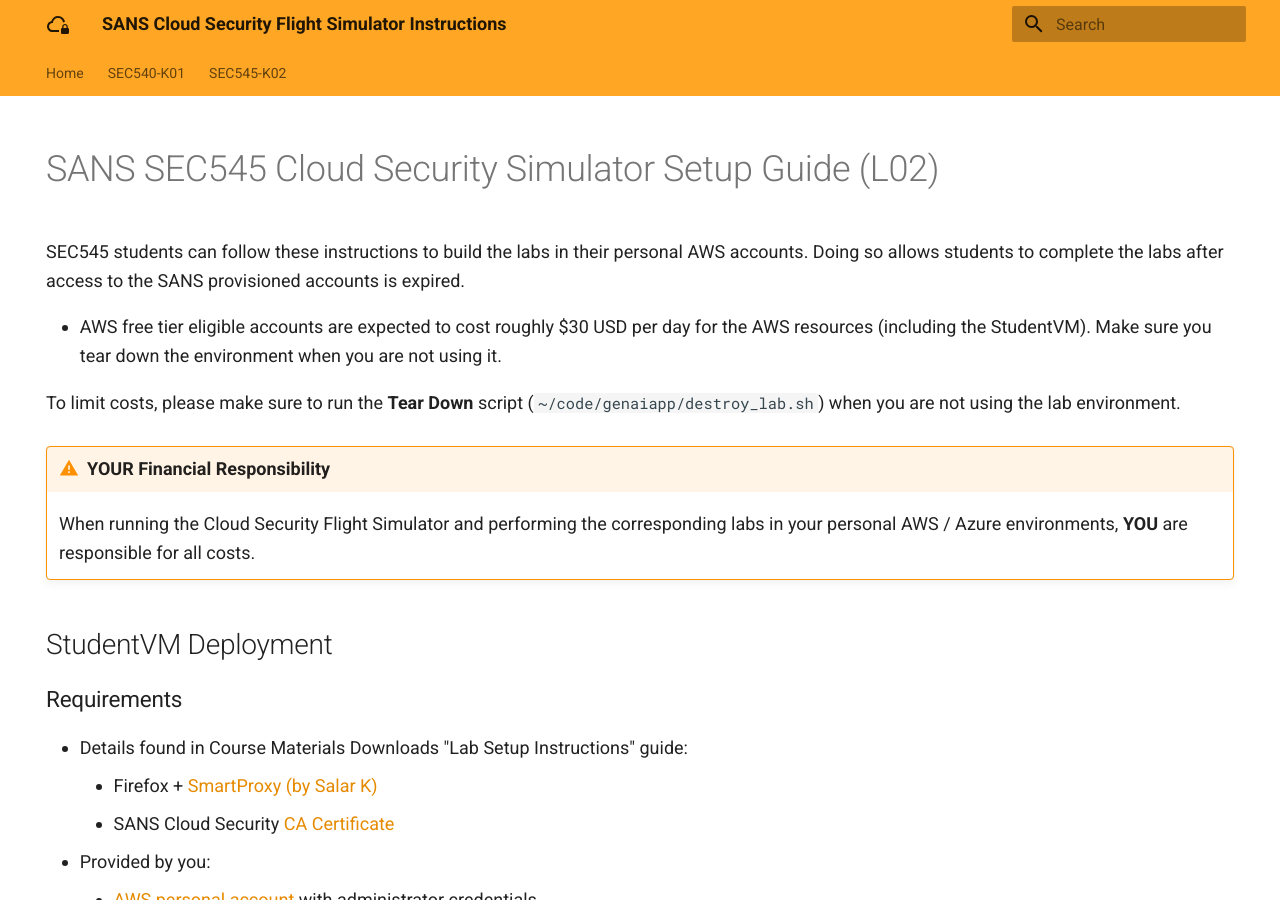
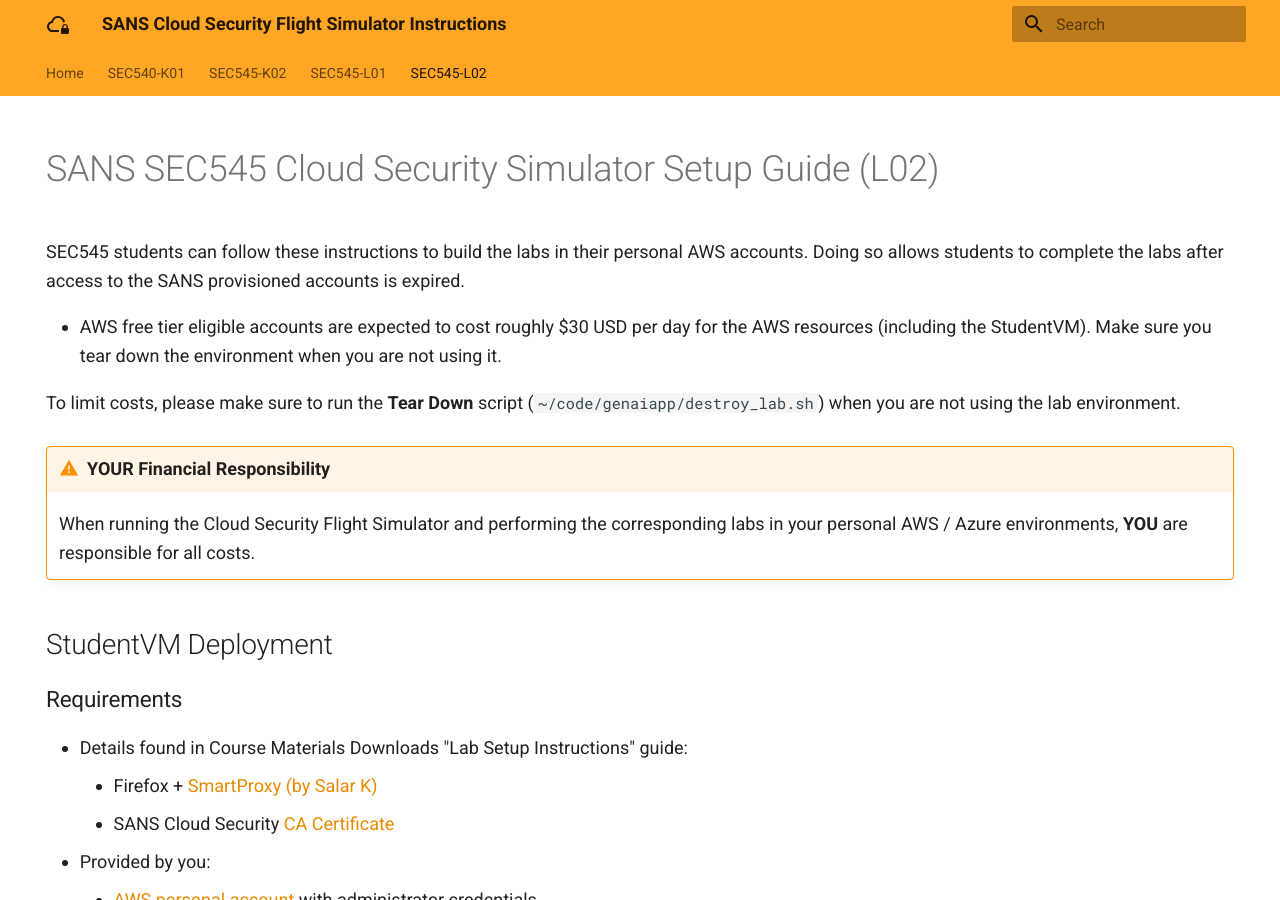
Before and after one commit to sans-cloud-sec540/simulator, an MkDocs documentation site: the page built from docs/docs/sec545-l02.md, in a window 1280 px wide and 900 px high. Built offline with MkDocs 1.6.1 and Material for MkDocs 9.7.7, drawn with Linux system fonts in a browser that asks for light colours.

Commit message:
Updating the navagation

```diff
--- a/docs/mkdocs.yml
+++ b/docs/mkdocs.yml
@@ -26,6 +26,8 @@
   # - Versions:
   - SEC540-K01: "k01.md"
   - SEC545-K02: "sec545-k02.md"
+  - SEC545-L01: "sec545-l01.md"
+  - SEC545-L02: "sec545-l02.md"
 
 markdown_extensions:
   - admonition
```
